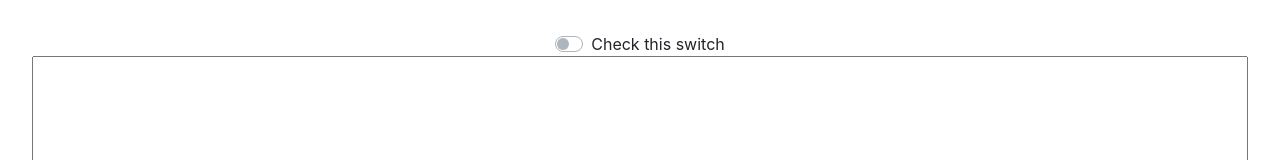
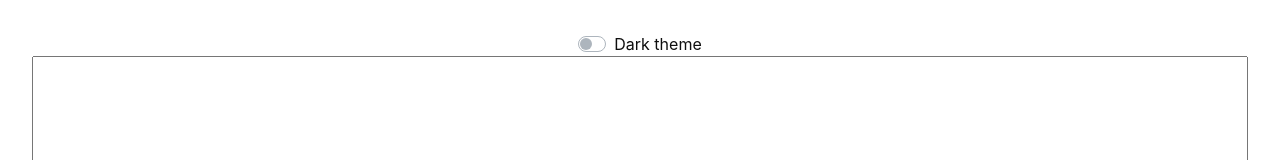
Before and after one commit to sqwxl/type_trainer, a React (Create React App) app: page / in a window 1280 px wide. Shown: the top 160 px of the page. Built offline with nearby package versions, Linux system fonts and the light colour scheme.

Commit message:
implemented theme toggle (needs polishing)

```diff
--- a/src/Components/Contexts/ThemeContext/ThemeContext.tsx
+++ b/src/Components/Contexts/ThemeContext/ThemeContext.tsx
@@ -10,6 +10,7 @@ const light: CSSCustomProperties = {
 
   "--color-accent": "#5e5e5e",
   "--text-accent": "#eee",
+  color: "#0e0e0e"
 }
 
 const dark: CSSCustomProperties = {
@@ -21,6 +22,7 @@ const dark: CSSCustomProperties = {
 
   "--color-accent": "#eee",
   "--text-accent": "#111",
+  color: "#eee"
 }
 
 export const themes: { [index: string]: CSSCustomProperties } = {
--- a/src/Components/Toolbar/ToggleSwitch/ToggleSwitch.tsx
+++ b/src/Components/Toolbar/ToggleSwitch/ToggleSwitch.tsx
@@ -5,13 +5,13 @@ import { Form, FormCheck } from 'react-bootstrap'
 
 
 export default function ToggleSwitch() {
-  const {toggleTheme} = useContext(ThemeContext)
+  const { theme, toggleTheme } = useContext(ThemeContext)
   return (
     <Form>
       <FormCheck
         type="switch"
         id="custom-switch"
-        label="Check this switch"
+        label="Dark theme"
         role="switch"
         onClick={toggleTheme}
       />
```
Also changed, not shown: 1 other file (tests, documents, lock files or other folders).
